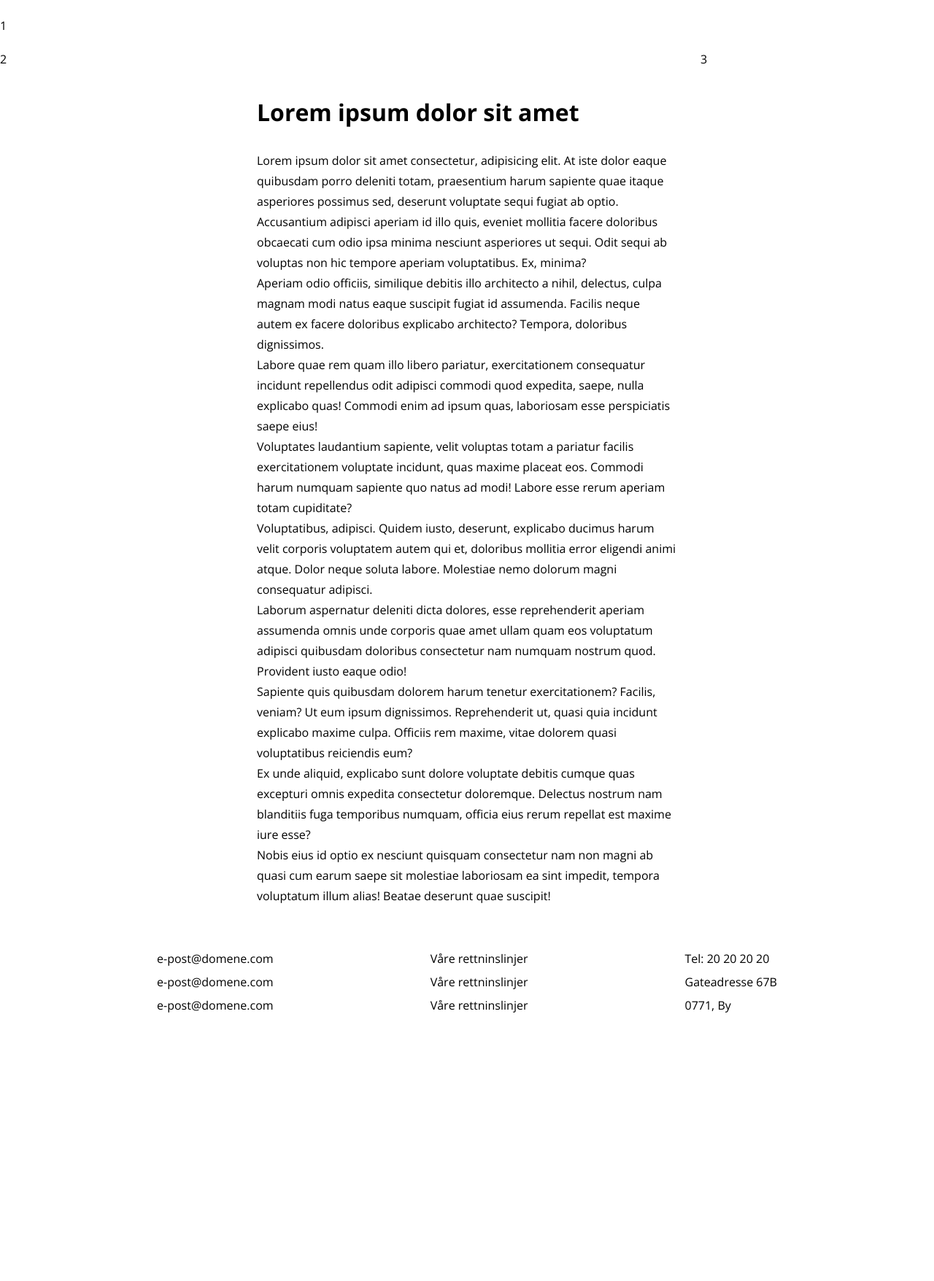
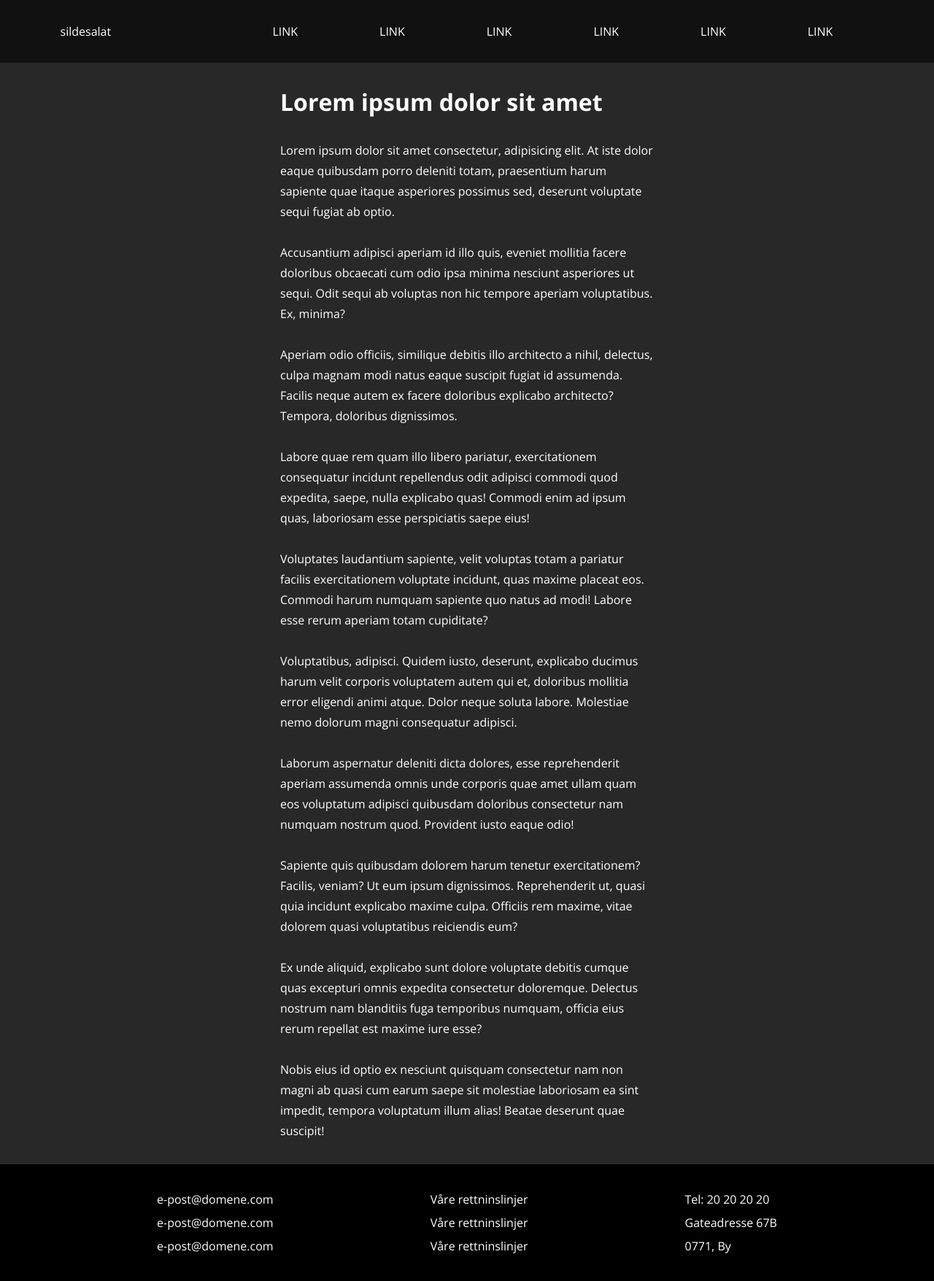
Before and after one commit to havardnyboe/Informasjonsteknologi-1, a PHP site: page / in a window 1280 px wide. Shown: the whole page at 73% size. Before the commit the page ends 1388 px from the top, so only its background shows below. Run offline with PHP 8.4, Linux system fonts and the light colour scheme.

Commit message:
Oppdaterte Grid

```diff
--- a/36/Grid-Test/css/grid.css
+++ /dev/null
@@ -1,25 +0,0 @@
-.grid-container {
-    width: 100%;
-    display: grid;
-    grid-template-columns: auto 70% auto;
-}
-
-.grid-banner {
-    /* text-align: center; */
-    padding: 1.5rem 0rem;
-    grid-column: 1/-1;
-    /* border: 2px solid black; */
-}
-
-.grid-whitespace {
-    /* text-align: center; */
-    /* padding: 3rem 0rem; */
-    /* font-size: 3rem; */
-    /* border-left: 2px solid black; */
-    /* border-right: 2px solid black; */
-}
-
-.grid-content {
-    padding: 2rem;
-    line-height: 1.75rem;
-}
--- a/36/Grid-Test/css/style.css
+++ b/36/Grid-Test/css/style.css
@@ -7,7 +7,8 @@
 
 body {
     font-family: 'Open Sans', sans-serif;
-    background: white;
+    background: #282828;
+    color: white;
 }
 
 h1 {
@@ -15,13 +16,48 @@ h1 {
     line-height: 2.5rem;
 }
 
+/* HEADER */
+
+.header {
+    background: #111111;
+    display: flex;
+    justify-content: space-around;
+    align-items: center;
+    padding: 1.2rem 0rem;
+    position: fixed;
+    top: 0;
+    width: 100%;
+    height: 3rem;
+    overflow: hidden;
+}
+
+.header ul {
+    display: flex;
+    flex-direction: row;
+    justify-content: space-around;
+    list-style: none;
+}
+
+.header ul li a {
+    padding: 3rem 3.5rem;
+    width: 100%;
+    text-decoration: none;
+    color: white;
+}
+
+.header ul li a:hover {
+    background-color: rgb(32, 32, 32);
+}
+
+/* FOOTER */
+
 .footer {
+    background: #000000;
     display: flex;
     justify-content: space-evenly;
     flex-wrap: wrap;
-    text-align: left;
-    font-size: 1rem;
     line-height: 2rem;
+    padding: 2rem 0rem;
 }
 
 .footer ul {
@@ -30,17 +66,33 @@ h1 {
 
 .footer a {
     text-decoration: none;
-    color: black;
+    color: white;
 }
 
-@media only screen and (max-width:767px) {
-    .grid-whitespace {
-        display: none;
-    }
+/* GRID */
 
-    .grid-container {
-        grid-template-columns: 100%;
-    }
+.grid-container {
+    width: 100%;
+    display: grid;
+    grid-template-columns: auto 45% auto;
+}
+
+.grid-banner {
+    grid-column: 1/-1;
+}
+
+.grid-whitespace {
+    padding: 3rem 0rem;
+}
+
+.grid-content {
+    padding: 2rem;
+    line-height: 1.75rem;
+}
+
+/* MEDIA */
+
+@media only screen and (max-width:768px) {
 
     .footer {
         text-align: center;
@@ -52,9 +104,9 @@ h1 {
 
 }
 
-@media only screen and (min-width:1025px) {
+@media only screen and (max-width:1024px) {
     .grid-container {
-        grid-template-columns: auto 50% auto;
+        grid-template-columns: auto 90% auto;
     }
 
 }
--- a/36/Grid-Test/index.html
+++ b/36/Grid-Test/index.html
@@ -15,37 +15,49 @@
 <body>
 
     <div class="grid-container">
-        <nav class="grid-banner">1</nav>
+        <nav class="grid-banner header">
+            <span>sildesalat</span>
+            <ul>
+                <li><a href="#">LINK</a></li>
+                <li><a href="#">LINK</a></li>
+                <li><a href="#">LINK</a></li>
+                <li><a href="#">LINK</a></li>
+                <li><a href="#">LINK</a></li>
+                <li><a href="#">LINK</a></li>
+            </ul>
+        </nav>
         <div class="grid-whitespace">2</div>
         <div class="grid-content">
+            <br>
+            <br>
             <h1>Lorem ipsum dolor sit amet</h1>
             <p>Lorem ipsum dolor sit amet consectetur, adipisicing elit. At iste dolor eaque quibusdam porro deleniti
                 totam, praesentium harum sapiente quae itaque asperiores possimus sed, deserunt voluptate sequi fugiat
-                ab optio. <br>
+                ab optio. <br><br>
                 Accusantium adipisci aperiam id illo quis, eveniet mollitia facere doloribus obcaecati cum odio ipsa
                 minima nesciunt asperiores ut sequi. Odit sequi ab voluptas non hic tempore aperiam voluptatibus. Ex,
-                minima? <br>
+                minima? <br><br>
                 Aperiam odio officiis, similique debitis illo architecto a nihil, delectus, culpa magnam modi natus
                 eaque suscipit fugiat id assumenda. Facilis neque autem ex facere doloribus explicabo architecto?
-                Tempora, doloribus dignissimos. <br>
+                Tempora, doloribus dignissimos. <br><br>
                 Labore quae rem quam illo libero pariatur, exercitationem consequatur incidunt repellendus odit adipisci
                 commodi quod expedita, saepe, nulla explicabo quas! Commodi enim ad ipsum quas, laboriosam esse
-                perspiciatis saepe eius! <br>
+                perspiciatis saepe eius! <br><br>
                 Voluptates laudantium sapiente, velit voluptas totam a pariatur facilis exercitationem voluptate
                 incidunt, quas maxime placeat eos. Commodi harum numquam sapiente quo natus ad modi! Labore esse rerum
-                aperiam totam cupiditate? <br>
+                aperiam totam cupiditate? <br><br>
                 Voluptatibus, adipisci. Quidem iusto, deserunt, explicabo ducimus harum velit corporis voluptatem autem
                 qui et, doloribus mollitia error eligendi animi atque. Dolor neque soluta labore. Molestiae nemo dolorum
-                magni consequatur adipisci. <br>
+                magni consequatur adipisci. <br><br>
                 Laborum aspernatur deleniti dicta dolores, esse reprehenderit aperiam assumenda omnis unde corporis quae
                 amet ullam quam eos voluptatum adipisci quibusdam doloribus consectetur nam numquam nostrum quod.
-                Provident iusto eaque odio! <br>
+                Provident iusto eaque odio! <br><br>
                 Sapiente quis quibusdam dolorem harum tenetur exercitationem? Facilis, veniam? Ut eum ipsum dignissimos.
                 Reprehenderit ut, quasi quia incidunt explicabo maxime culpa. Officiis rem maxime, vitae dolorem quasi
-                voluptatibus reiciendis eum? <br>
+                voluptatibus reiciendis eum? <br><br>
                 Ex unde aliquid, explicabo sunt dolore voluptate debitis cumque quas excepturi omnis expedita
                 consectetur doloremque. Delectus nostrum nam blanditiis fuga temporibus numquam, officia eius rerum
-                repellat est maxime iure esse? <br>
+                repellat est maxime iure esse? <br><br>
                 Nobis eius id optio ex nesciunt quisquam consectetur nam non magni ab quasi cum earum saepe sit
                 molestiae laboriosam ea sint impedit, tempora voluptatum illum alias! Beatae deserunt quae suscipit!</p>
         </div>
```
